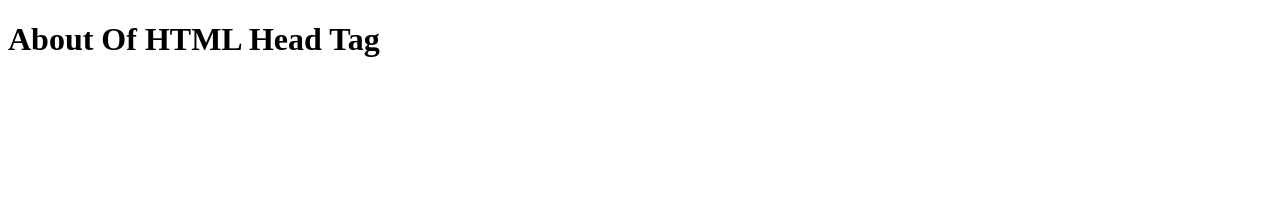
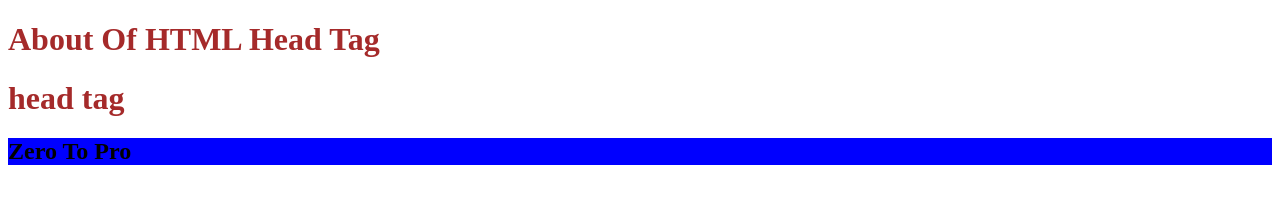
Before and after one commit to Nyomimi/Nyomimi.github.io, a plain HTML site: page head.html in a window 1280 px wide. Drawn offline with Linux system fonts and the light colour scheme.

Commit message:
Head Lesson Finish

```diff
--- a/head.html
+++ b/head.html
@@ -3,10 +3,26 @@
    <head>
        <meta charset="UTF-8">
        <metaname="viewport" content="width=device-width, initial-scale=1.0">
+       <meta name="description" content="Myanmar IT Consulting is an IT consulting company.We provide IT Recruitment Service,Offshore Development Service,Contract Staffing Service.">
+<meta name="keywords" content="Outsystem Myanmar, Myanmar coding Bootcamp,Myanmar Bootcamp">
+<meta name="robots" content="index, follow">
+<meta name="language" content="EN">
+<meta name="generator" content="FreeMetaTagGenerator.com">
        <title>Head Tag</title>
+<style>
+    h1{
+        color: brown;
+    }
+</style>
+<link rel="stylesheet" href="style.css">
+<script>
+    alert("Hello World")
+</script>
    </head>
    <body>
        <h1>About Of HTML Head Tag </h1>
+       <h1>head tag</h1>
+       <h2>Zero To Pro </h2>
    </body>
    <footer></footer>
 </html>
--- /dev/null
+++ b/style.css
@@ -0,0 +1 @@
+h2{background-color: blue;}
```
